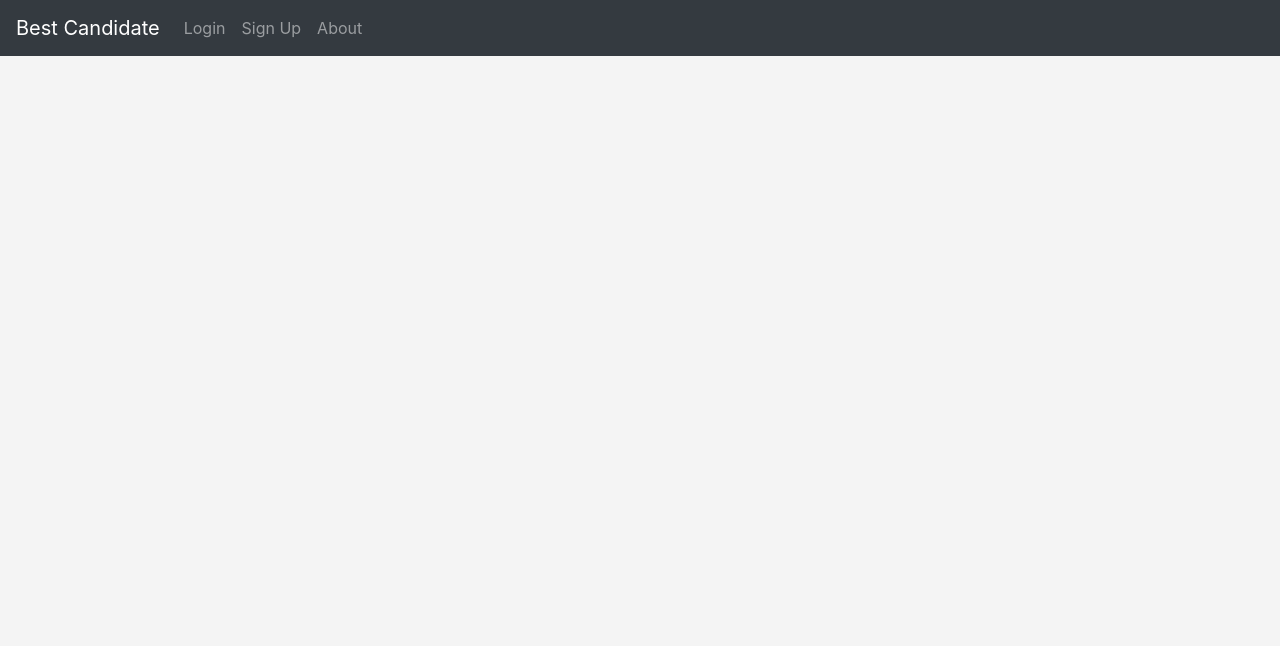
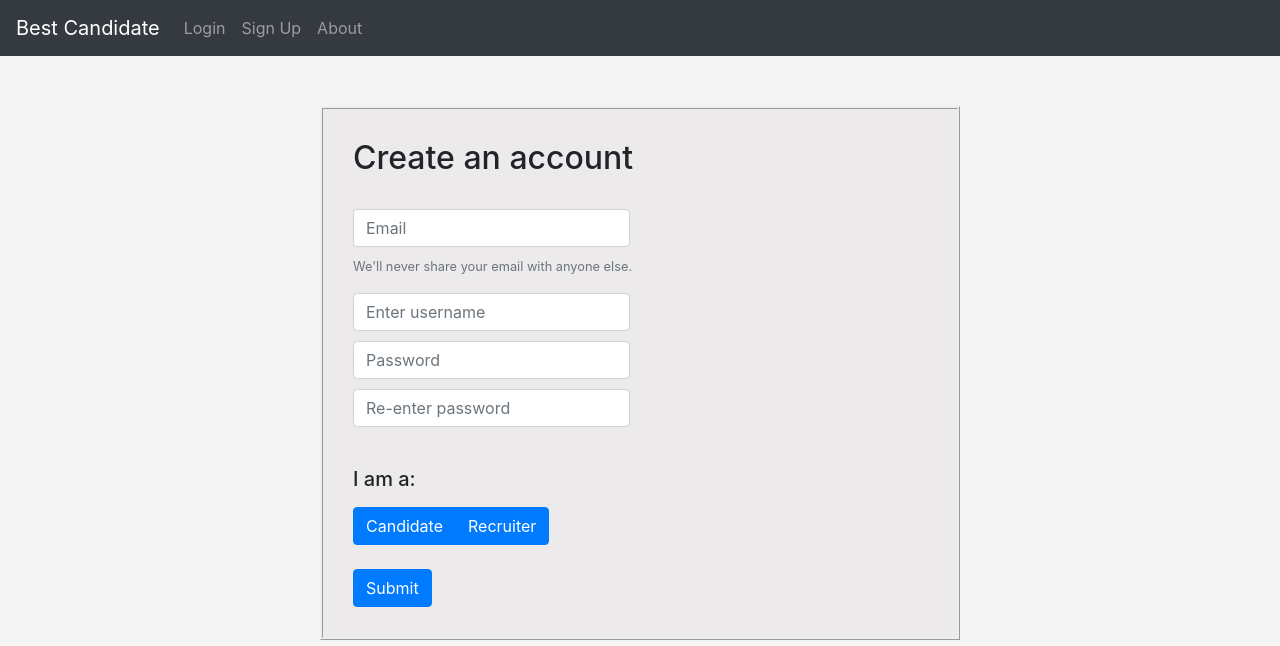
Before and after one commit to parulraheja98/BestCandidate, a React (Create React App) app in the folder front-end/: page /register in a window 1280 px wide. Shown: the top 646 px of the page. Built offline with nearby package versions, Linux system fonts and the light colour scheme.

Commit message:
almost finished with register

```diff
--- a/front-end/src/App.js
+++ b/front-end/src/App.js
@@ -5,6 +5,7 @@ import './App.css';
 import { NavBar } from './layout/NavBar';
 import About from './layout/About';
 import Login from './layout/Login';
+import Register from './layout/Register';
 
 class App extends Component {
   render() {
@@ -13,10 +14,12 @@ class App extends Component {
       <div>
         <NavBar />
         <Switch>
-          <Route exact path='/' component={Login}/>
+        <Route exact path="/about" component={About}/>
+        <Route exact path="/login" component={Login}/>
+        <Route exact path="/" component={Login}/>
+        <Route exact path="/register" component={Register}/>
         </Switch>
-        <Route path="/about" component={About}/>
-        </div>
+      </div>
       </BrowserRouter>
     );
   }
--- a/front-end/src/layout/NavBar.js
+++ b/front-end/src/layout/NavBar.js
@@ -39,7 +39,7 @@ export class NavBar extends Component {
 
                         {this.state.loggedIn ?
                         <Nav.Link onClick={this.logout}> Logout </Nav.Link>
-                        : <Nav.Link onClick={this.login}> Login </Nav.Link>}
+                        : <Nav.Link href="/login"> Login </Nav.Link>}
 
                         {this.state.loggedIn ?
                         null
--- /dev/null
+++ b/front-end/src/layout/Register.js
@@ -0,0 +1,141 @@
+import React, { Component } from 'react'
+import {Form, Button, Alert, ButtonGroup, ToggleButton} from 'react-bootstrap'
+
+
+export class Register extends Component {
+
+    constructor(props) {
+        super(props);
+        this.state = {
+            username:'',
+            password:'',
+            confPassword:'',
+            email:'',
+            credentialsMatch:true,
+            role: ''
+        };
+        this.handleSubmit = this.handleSubmit.bind(this);
+        this.handleUsername = this.handleUsername.bind(this);
+        this.handlePassword = this.handlePassword.bind(this);
+        this.handleRePassword = this.handleRePassword.bind(this);
+        this.handleEmail = this.handleEmail.bind(this);
+        this.handleRole = this.handleRole.bind(this);
+    }
+
+    handleUsername(event) {
+        event.preventDefault();
+        this.setState({username:event.target.value});
+    }
+
+    handleEmail(event) {
+        event.preventDefault();
+        this.setState({email:event.target.value});
+    }
+
+    handlePassword(event) {
+        event.preventDefault();
+        this.setState({password:event.target.value});
+    }
+
+    handleRePassword(event) {
+        event.preventDefault();
+        this.setState({confPassword:event.target.value});
+    }
+
+    handleRole(event){
+        event.preventDefault();
+        console.log("this is the event");
+        console.log(event);
+    }
+
+    handleSubmit(event) {
+
+        event.preventDefault();
+        console.log('checking username');
+        console.log(this.state.username);
+        console.log('checking usrname 1');
+
+            var registerCredentials = JSON.stringify({
+                username:this.state.username,
+                password:this.state.password,
+                role:this.state.role
+            })
+
+
+        fetch('http://localhost:5000/register' , {
+        method:'POST',
+        credentials:'include',
+        headers:{'Content-Type':'application/json'},
+        body:registerCredentials
+        })
+        .then(response => response.json())
+        .then(data => {
+        console.log('received response');
+        console.log(data);
+        if(data.authorized) {
+            // is authorized defined?
+        }
+        else {
+            this.setState({credentialsMatch:false});
+        }
+
+        })
+
+    }
+
+
+
+
+
+    render() {
+        return (
+            <div style={this.getLoginDivStyle()}>
+                <h2>Create an account</h2>
+                <br/>
+               <Form style={this.getFormStyle()}>
+                    <Form.Group controlId="formBasicEmail">
+                        <Form.Control type="email" onClick={this.handleEmail} placeholder="Email" required/>
+                        <Form.Text className="text-muted"> We'll never share your email with anyone else. </Form.Text>
+                    </Form.Group>
+                    <Form.Control type='text' placeholder='Enter username' onChange={this.handleUsername} required/>
+                    <Form.Group controlId="formBasicPassword">
+                        <Form.Control type="password" onClick={this.handlePassword} placeholder="Password" required/>
+                        <Form.Control type='password' placeholder='Re-enter password' onChange={this.handleRePassword} required/>
+                    </Form.Group>
+                    <br/>
+                    <h5>I am a: </h5>
+                    <ButtonGroup toggle className="mt-2">
+                        <ToggleButton type="radio" name="radio" defaultChecked value="1" onClick={this.handleRole}>Candidate</ToggleButton>
+                        <ToggleButton type="radio" name="radio" value="2" onClick={this.handleRole}>Recruiter</ToggleButton>
+                    </ButtonGroup>
+
+                    <br/>
+                    <br/>
+                    <Button variant="primary"  onClick={this.handleSubmit} type="submit">Submit</Button>
+                </Form>
+            </div>
+
+        )
+    }
+
+
+    getLoginDivStyle = () => {
+        return {
+            margin: "auto",
+            width: "50%",
+            borderStyle: "ridge",
+            padding: '30px',
+            marginTop: '50px',
+            background: 'rgb(236, 234, 234)'
+
+        }
+    }
+
+    getFormStyle = () => {
+        return {
+            marginRight: "20px"
+        }
+    }
+}
+
+export default Register
```
